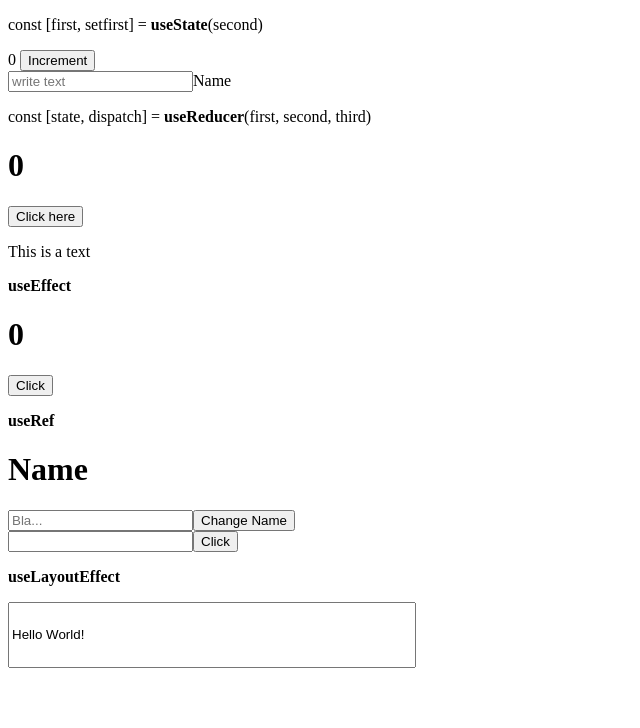
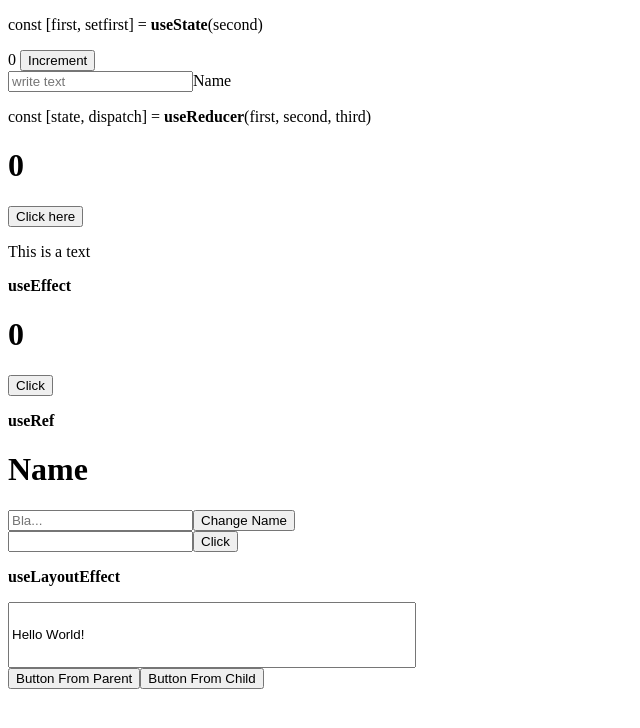
Before and after one commit to SebastianSloma/react_hooks, a React (Vite) app: page / in a window 1280 px wide. Shown: the top 728 px of the page, without its empty margins (0-640 px from the left). Built offline with nearby package versions, Linux system fonts and the light colour scheme; no server answers.

Commit message:
useImperativeHandle

```diff
--- a/src/App.jsx
+++ b/src/App.jsx
@@ -4,6 +4,7 @@
 import RefTest from './useRef/RefTest'
 import RefTwo from './useRef/RefTwo'
 import StateTest from './useState/StateTest'
+import ImperativeHandleTest from './UseImperativeHandle/ImperativeHandleTest'
 
 
 function App() {
@@ -17,6 +18,7 @@
 <RefTest/>
 <RefTwo/>
 <LayoutEffectTest/>
+<ImperativeHandleTest/>
 </div>
   )
 }
--- /dev/null
+++ b/src/UseImperativeHandle/Button.jsx
@@ -0,0 +1,19 @@
+import { forwardRef, useImperativeHandle, useState } from "react";
+
+const Button = forwardRef((props, ref) => {
+  const [toggle, setToggle] = useState(false);
+
+  useImperativeHandle(ref, () => ({
+    alterToggle() {
+      setToggle(!toggle);
+    },
+  }));
+  return (
+    <>
+      <button>Button From Child</button>
+      {toggle && <span>Toggle</span>}
+    </>
+  );
+});
+
+export default Button;
--- /dev/null
+++ b/src/UseImperativeHandle/ImperativeHandleTest.jsx
@@ -0,0 +1,21 @@
+import { useRef } from "react";
+import Button from './Button';
+
+function ImperativeHandleTest() {
+  const buttonRef = useRef(null);
+  return (
+    <div>
+      <button
+        onClick={() => {
+          buttonRef.current.alterToggle();
+        }}
+      >
+        Button From Parent
+      </button>
+      <Button ref={buttonRef} />
+
+    </div>
+  );
+}
+
+export default ImperativeHandleTest;
```
